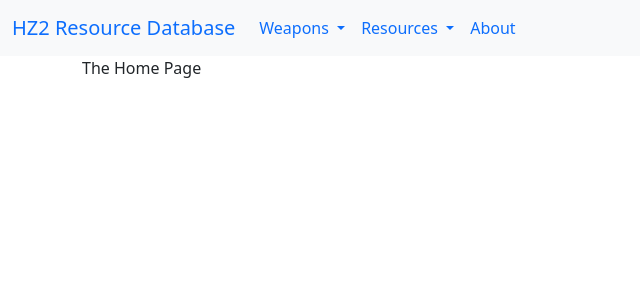
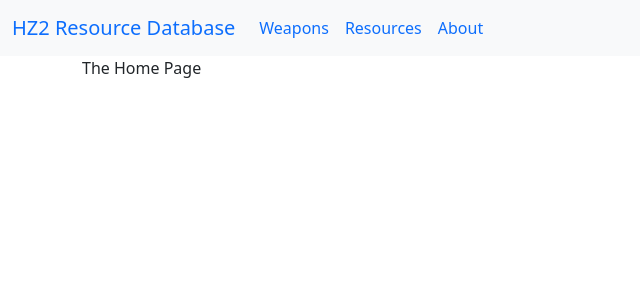
Before and after one commit to dbjock/HZ2WebSite, a Flask app: page / in a window 1280 px wide. Shown: the top 300 px of the page, without its empty margins (0-640 px from the left). Run offline with Flask 2, Linux system fonts and the light colour scheme.

Commit message:
Simplified layout menu

```diff
--- a/hz2/templates/layout.html
+++ b/hz2/templates/layout.html
@@ -22,43 +22,16 @@
     <nav class="navbar navbar-expand-lg bg-light">
         <div class="container-fluid">
             <a class="navbar-brand" href="/">HZ2 Resource Database</a>
-            <button class="navbar-toggler" type="button" data-bs-toggle="collapse"
-                data-bs-target="#navbarSupportedContent" aria-controls="navbarSupportedContent" aria-expanded="false"
-                aria-label="Toggle navigation">
+            <button class="navbar-toggler" type="button" data-bs-toggle="collapse" data-bs-target="#navbarNavAltMarkup"
+                aria-controls="navbarNavAltMarkup" aria-expanded="false" aria-label="Toggle navigation">
                 <span class="navbar-toggler-icon"></span>
             </button>
-            <div class="collapse navbar-collapse" id="navbarSupportedContent">
-                <ul class="navbar-nav me-auto mb-2 mb-lg-0">
-                    <li class="nav-item dropdown">
-                        <a class="nav-link dropdown-toggle" href="" role="button" data-bs-toggle="dropdown"
-                            aria-expanded="false">
-                            Weapons
-                        </a>
-                        <ul class="dropdown-menu">
-                            <li><a class="dropdown-item" href="/allweapons">All</a></li>
-                            <li><a class="dropdown-item" href="#">Common</a></li>
-                            <li><a class="dropdown-item" href="#">Uncommon</a></li>
-                            <li><a class="dropdown-item" href="#">Rare</a></li>
-                            <li><a class="dropdown-item" href="#">Very Rare</a></li>
-                            <li><a class="dropdown-item" href="#">Legendary</a></li>
-                        </ul>
-                    </li>
-                    <li class="nav-item dropdown">
-                        <a class="nav-link dropdown-toggle" href="" role="button" data-bs-toggle="dropdown"
-                            aria-expanded="false">
-                            Resources
-                        </a>
-                        <ul class="dropdown-menu">
-                            <li><a class="dropdown-item" href="/allresources">All</a></li>
-                            <li><a class="dropdown-item" href="#">Key Upgrade Resource</a></li>
-                            <li><a class="dropdown-item" href="#">Gear Upgrade Resources</a></li>
-                        </ul>
-                    </li>
-                    <li class="nav-item">
-                        <a class="nav-link active" href="/about">About</a>
-                    </li>
-
-                </ul>
+            <div class="collapse navbar-collapse" id="navbarNavAltMarkup">
+                <div class="navbar-nav">
+                    <a class="nav-link active" aria-current="page" href="/allweapons">Weapons</a>
+                    <a class="nav-link" href="/allresources">Resources</a>
+                    <a class="nav-link" href="/about">About</a>
+                </div>
             </div>
         </div>
     </nav>
@@ -70,5 +43,4 @@
     <script src="https://cdn.jsdelivr.net/npm/bootstrap@5.1.3/dist/js/bootstrap.bundle.min.js"
         integrity="sha384-ka7Sk0Gln4gmtz2MlQnikT1wXgYsOg+OMhuP+IlRH9sENBO0LRn5q+8nbTov4+1p"
         crossorigin="anonymous"></script>
-
 </body>
```
